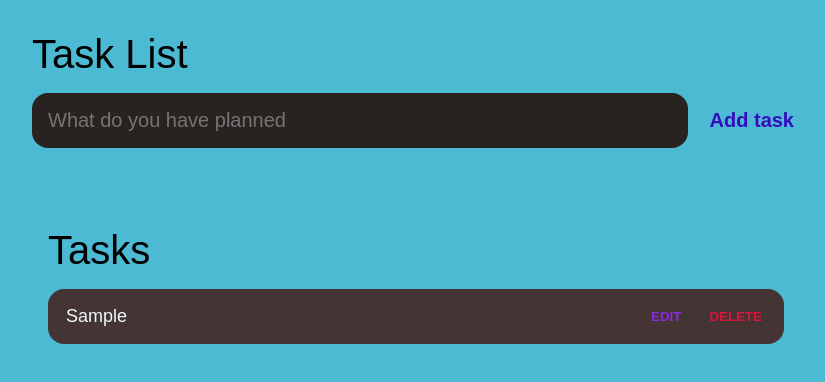
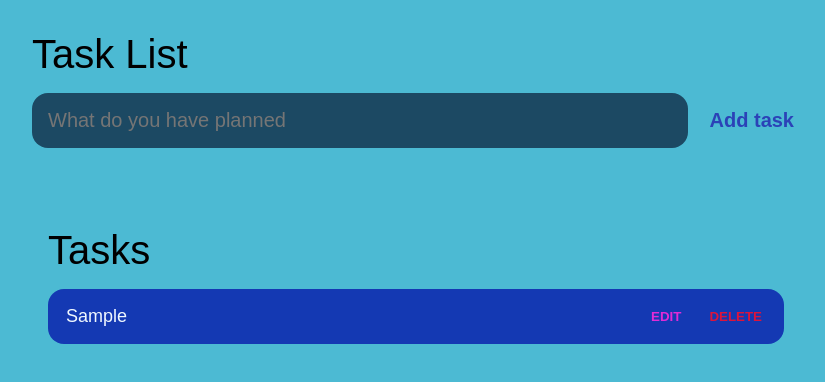
Before and after one commit to sabinaSandais/To-do-list, a plain HTML site: page index.html in a window 1280 px wide. Both pictures are taken after typing "Sample" into the empty fields and a click on the input "Add task". Shown: the whole page, without its empty margins (224-1049 px from the left). Drawn offline with Linux system fonts and the light colour scheme.

Commit message:
Css updated

```diff
--- a/main.css
+++ b/main.css
@@ -26,6 +26,7 @@ header h1{
     color: black;
     margin-bottom: 1rem;
 
+
 }
 #new-task-form{
     display: flex;
@@ -39,7 +40,7 @@ input, button {
 }
 #new-task-input {
     flex: 1 1 0%;
-    background-color: rgb(40, 35, 32);
+    background-color: rgb(28, 73, 99);
     padding: 1rem;
     border-radius: 1rem;
     margin-right: 1rem;
@@ -49,7 +50,7 @@ input, button {
 
 
 #new-task-submit{
-    color: rgb(54, 12, 191);
+    color: rgb(43, 66, 183);
     font-size: 1.25rem;
     font-weight: 700;
     cursor: pointer;
@@ -77,7 +78,7 @@ main{
 #tasks .task{
     display: flex;
     justify-content: space-between;
-    background-color: rgb(69, 52, 52);
+    background-color: rgb(20, 57, 179);
     padding: 1rem;
     border-radius: 1rem;
     margin-bottom: 1rem;
@@ -91,7 +92,7 @@ main{
     transition: 0.4s;
 }
 #tasks .task .content .text:not(:read-only){
-    color: palevioletred;
+    color: rgb(221, 55, 110);
 }
 #tasks .task .actions{
     display: flex;
@@ -113,7 +114,7 @@ main{
     opacity: 0.6;
 }
 .task .actions .edit {
-    color: blueviolet;
+    color: rgb(226, 43, 214);
 }
 .task .actions .delete{
     color: crimson;
```
